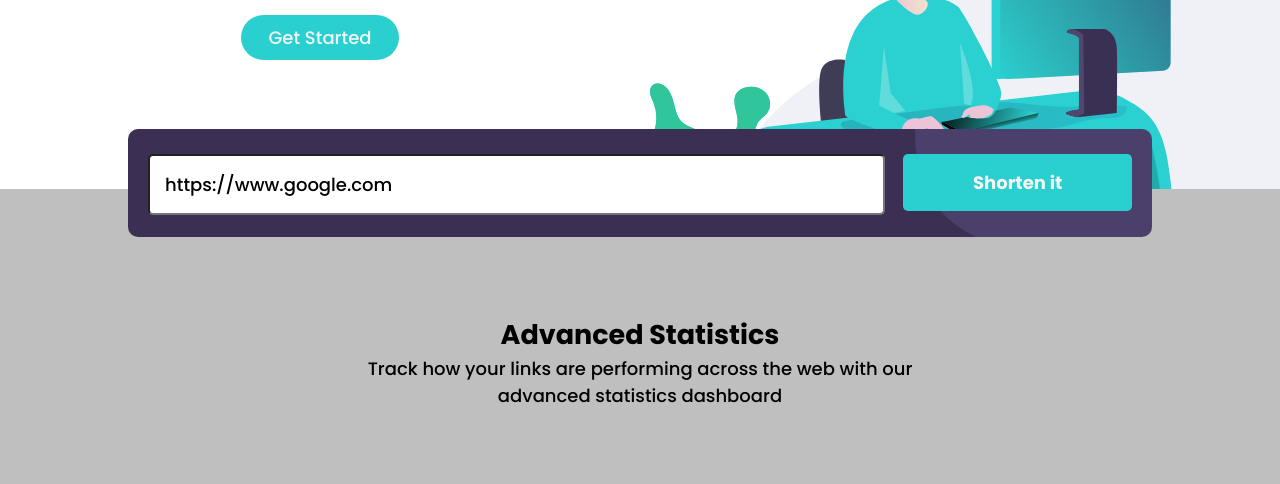
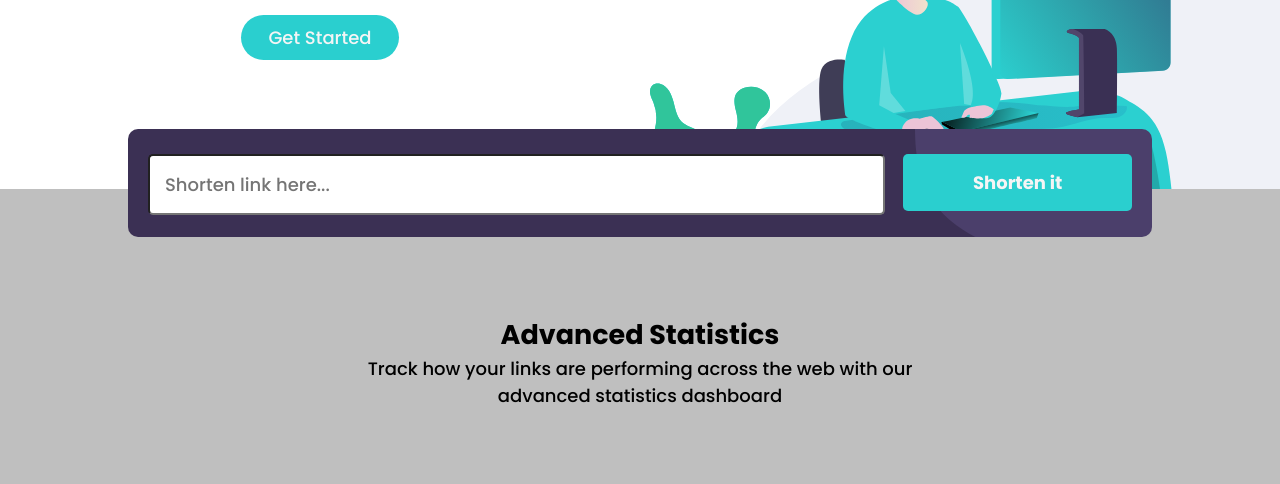
Before and after one commit to atmdboss/shortly, a website: page index.html in a window 1280 px wide. Shown: the part 287-771 px from the top of the page. Drawn offline with Linux system fonts and the light colour scheme.

Commit message:
removed input value

```diff
--- a/index.html
+++ b/index.html
@@ -56,12 +56,7 @@
 			<section class="shorten">
 				<form>
 					<div>
-						<input
-							type="text"
-							value="https://www.google.com"
-							aria-placeholder="Shorten link here..."
-							placeholder="Shorten link here..."
-						/>
+						<input type="text" placeholder="Shorten link here..." />
 						<div id="error-msg"></div>
 					</div>
 
```
